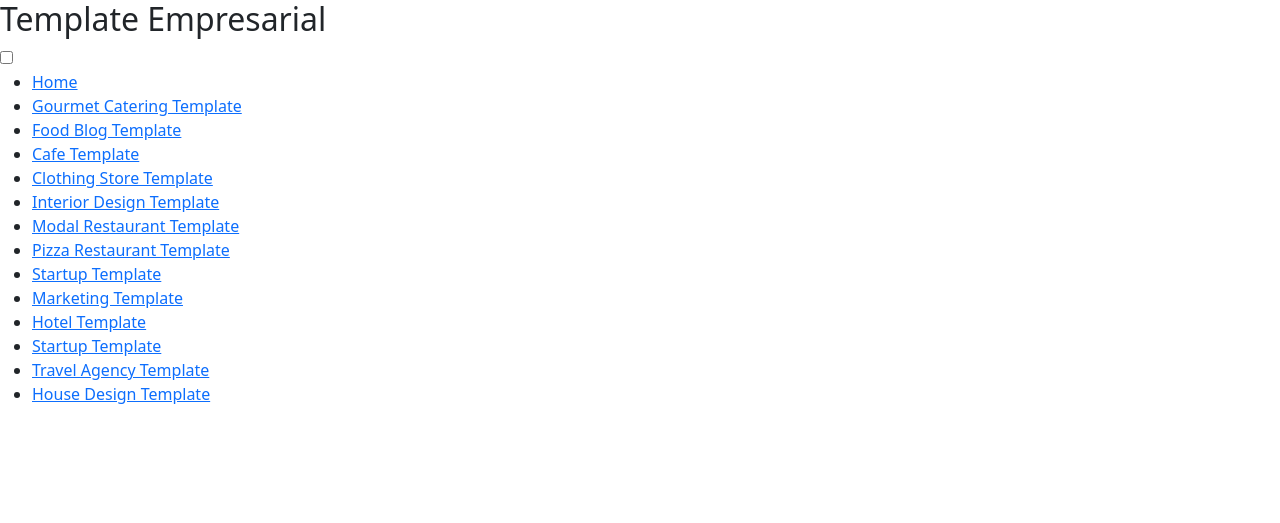
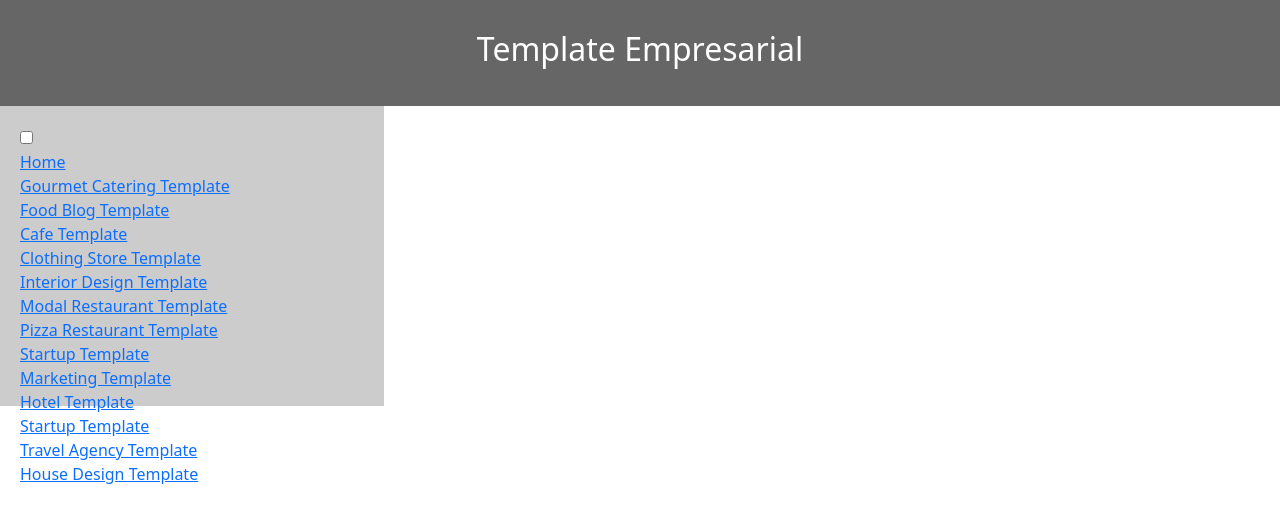
Before and after one commit to spacedwog/spacedwog.github.io, a PHP site: page /template/empresarial/template_empresarial.html in a window 1280 px wide. Shown: the top 523 px of the page. Run offline with PHP 8.4, Linux system fonts and the light colour scheme.

Commit message:
Commited

```diff
--- a/css/template.css
+++ b/css/template.css
@@ -1,4 +1,62 @@
-#myCanvas{
-    border:1px solid grey;
-    width: 75%;
-}
+* {
+    box-sizing: border-box;
+  }
+
+  body {
+    font-family: Arial, Helvetica, sans-serif;
+  }
+
+  /* Style the header */
+  header {
+    background-color: #666;
+    padding: 30px;
+    text-align: center;
+    font-size: 35px;
+    color: white;
+  }
+
+  /* Create two columns/boxes that floats next to each other */
+  nav {
+    float: left;
+    width: 30%;
+    height: 300px; /* only for demonstration, should be removed */
+    background: #ccc;
+    padding: 20px;
+  }
+
+  /* Style the list inside the menu */
+  nav ul {
+    list-style-type: none;
+    padding: 0;
+  }
+
+  article {
+    float: left;
+    padding: 20px;
+    width: 70%;
+    background-color: #f1f1f1;
+    height: 300px; /* only for demonstration, should be removed */
+  }
+
+  /* Clear floats after the columns */
+  section::after {
+    content: "";
+    display: table;
+    clear: both;
+  }
+
+  /* Style the footer */
+  footer {
+    background-color: #777;
+    padding: 10px;
+    text-align: center;
+    color: white;
+  }
+
+  /* Responsive layout - makes the two columns/boxes stack on top of each other instead of next to each other, on small screens */
+  @media (max-width: 600px) {
+    nav, article {
+      width: 100%;
+      height: auto;
+    }
+  }
```
